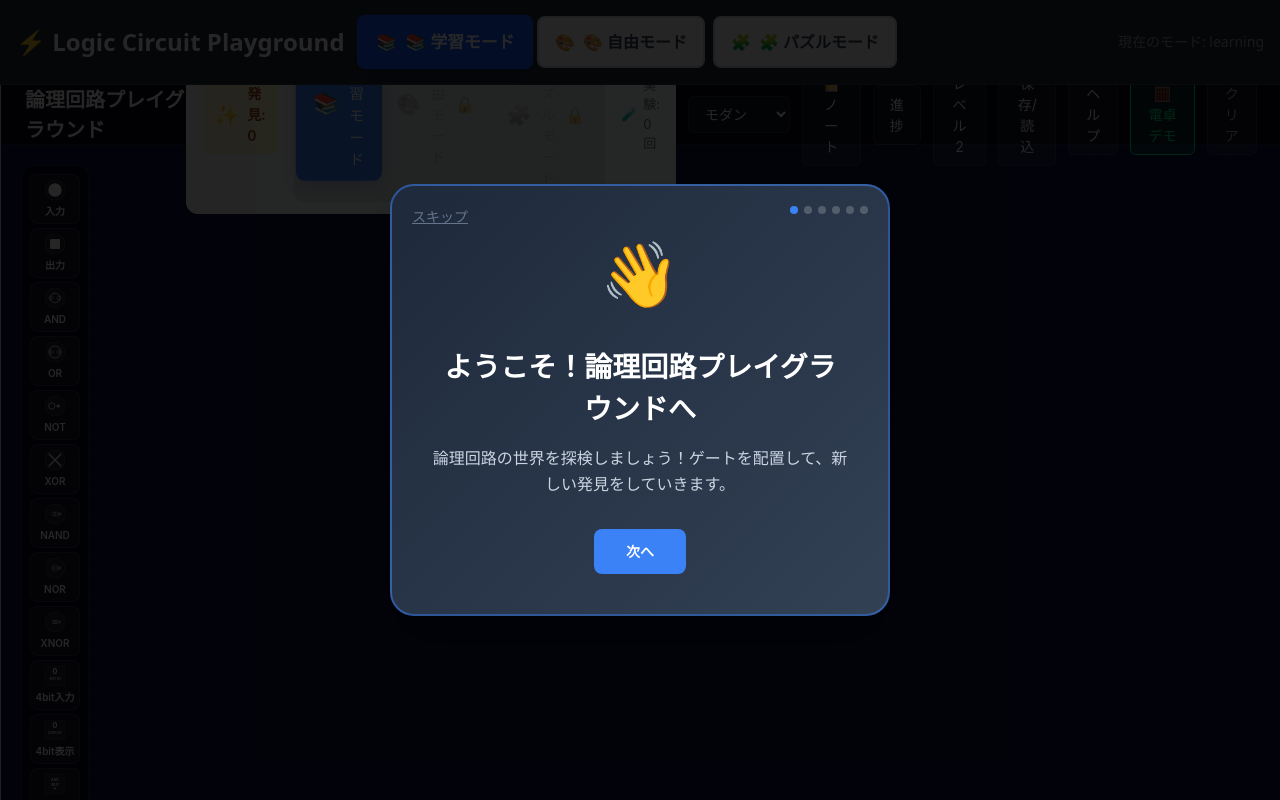
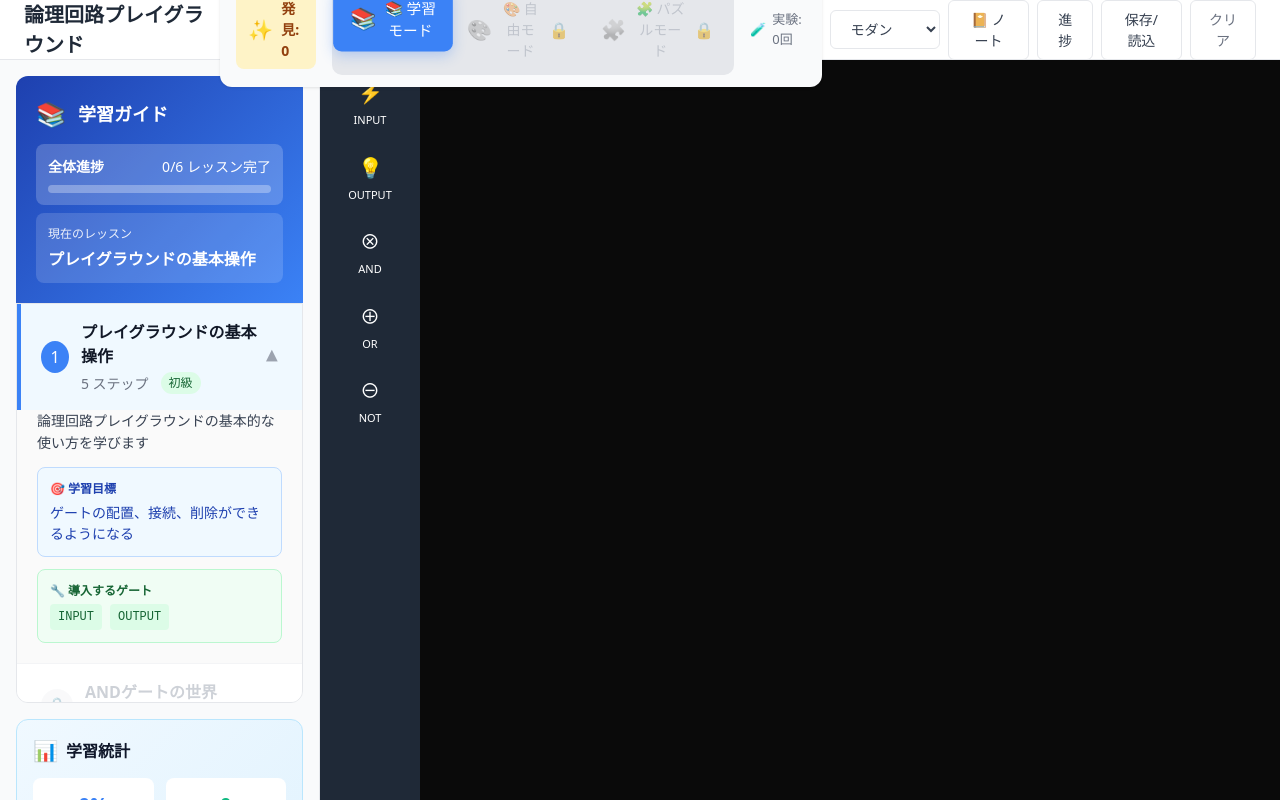
Before and after one commit to pebblip/logic-circuit-playground, a React (Vite) app: page / in a window 1280 px wide. Shown: the top 800 px of the page. Built offline with nearby package versions, Linux system fonts and the light colour scheme.

Commit message:
feat: App.tsxでレスポンシブコンポーネントへの切り替え
- App.tsx: ResponsiveUltraModernCircuitを使用
- LearningModeManager: レスポンシブ対応の調整
- AppModeSelector: モバイル表示の最適化

```diff
--- a/src/App.tsx
+++ b/src/App.tsx
@@ -1,45 +1,12 @@
 import React from 'react'
-import UltraModernCircuitWithViewModel from './components/UltraModernCircuitWithViewModel'
+import ResponsiveUltraModernCircuit from './components/ResponsiveUltraModernCircuit'
 import ErrorBoundary from './components/ErrorBoundary'
-import AppModeSelector from './components/mode/AppModeSelector'
-import { LearningModeManager } from './components/Education/LearningModeManager'
-import { useAppMode } from './hooks/useAppMode'
 
 function App(): React.ReactElement {
-  const { currentMode } = useAppMode();
-
   return (
     <ErrorBoundary>
-      <div className="min-h-screen bg-gray-900 flex flex-col">
-        {/* モード選択ヘッダー */}
-        <header className="bg-gray-800 border-b border-gray-700 p-4">
-          <div className="max-w-7xl mx-auto flex items-center justify-between">
-            <div className="flex items-center gap-4">
-              <h1 className="text-2xl font-bold text-white">
-                ⚡ Logic Circuit Playground
-              </h1>
-              <AppModeSelector size="md" />
-            </div>
-            <div className="text-sm text-gray-400">
-              現在のモード: {currentMode}
-            </div>
-          </div>
-        </header>
-
-        {/* メインコンテンツ */}
-        <main className="flex-1 flex">
-          {/* 学習モード用サイドパネル */}
-          {currentMode === 'learning' && (
-            <aside className="w-80 bg-gray-100 border-r border-gray-300 overflow-y-auto">
-              <LearningModeManager currentMode={currentMode} />
-            </aside>
-          )}
-
-          {/* 回路エディタ */}
-          <div className="flex-1">
-            <UltraModernCircuitWithViewModel />
-          </div>
-        </main>
+      <div className="min-h-screen bg-gray-900">
+        <ResponsiveUltraModernCircuit />
       </div>
     </ErrorBoundary>
   )
--- a/src/components/Education/LearningGuide.tsx
+++ b/src/components/Education/LearningGuide.tsx
@@ -117,6 +117,18 @@ export const LearningGuide: React.FC<LearningGuideProps> = ({
 
   // レッスン選択処理
   const selectLesson = (lessonId: number) => {
+    // TODO: 実際のレッスン切り替え機能を実装
+    const message = `TODO: レッスン切り替え機能は未実装です。\n\n選択されたレッスン: レッスン${lessonId}\n\n現在の実装:\n- レッスン一覧の表示 ✅\n- 進捗状況の表示 ✅\n- 展開/折りたたみUI ✅\n\n未実装:\n- 実際のレッスン切り替え\n- レッスン内容の読み込み\n- チュートリアル再開機能`;
+
+    // テスト環境の判定とアラート表示
+    const isTestEnv = process.env.NODE_ENV === 'test' || typeof window === 'undefined' || !window.alert;
+
+    if (!isTestEnv) {
+      alert(message);
+    } else {
+      console.log(message);
+    }
+
     setExpandedLesson(expandedLesson === lessonId ? null : lessonId);
     onLessonChange?.(lessonId);
   };
@@ -130,7 +142,12 @@ export const LearningGuide: React.FC<LearningGuideProps> = ({
   const progressPercentage = (completedLessons.length / LEARNING_CURRICULUM.length) * 100;
 
   return (
-    <div className={`learning-guide ${className}`}>
+    <div
+      className={`learning-guide ${className}`}
+      role="complementary"
+      aria-label="学習ガイドパネル"
+      data-testid="learning-guide"
+    >
       {/* ヘッダー */}
       <div style={{
         background: 'linear-gradient(135deg, #1e40af, #3b82f6)',
@@ -233,12 +250,23 @@ export const LearningGuide: React.FC<LearningGuideProps> = ({
               {/* レッスンヘッダー */}
               <div
                 onClick={() => isUnlocked && selectLesson(lesson.id)}
+                role="button"
+                tabIndex={isUnlocked ? 0 : -1}
+                aria-label={`レッスン${lesson.id}: ${lesson.title}${isCompleted ? ' (完了済み)' : ''}`}
+                aria-expanded={isExpanded}
+                aria-disabled={!isUnlocked}
                 style={{
                   padding: '16px 20px',
                   cursor: isUnlocked ? 'pointer' : 'not-allowed',
                   background: isCurrent ? '#f0f9ff' : isExpanded ? '#fefce8' : 'transparent',
                   borderLeft: isCurrent ? '4px solid #3b82f6' : '4px solid transparent',
                   transition: 'all 0.2s ease'
+                }}
+                onKeyDown={(e) => {
+                  if (isUnlocked && (e.key === 'Enter' || e.key === ' ')) {
+                    e.preventDefault();
+                    selectLesson(lesson.id);
+                  }
                 }}
               >
                 <div style={{
--- a/src/components/Education/LearningModeManager.tsx
+++ b/src/components/Education/LearningModeManager.tsx
@@ -3,16 +3,19 @@ import { AppMode } from '../../types/mode';
 import { LearningGuide } from './LearningGuide';
 import { TutorialOverlay } from './TutorialOverlay';
 import { AchievementNotification } from './AchievementNotification';
+import { DemoCircuits } from './DemoCircuits';
 import { useLearningProgress } from '../../hooks/useLearningProgress';
 
 interface LearningModeManagerProps {
   currentMode: AppMode;
   className?: string;
+  onLoadCircuit?: (circuitData: any) => void;
 }
 
 export const LearningModeManager: React.FC<LearningModeManagerProps> = ({
   currentMode,
-  className = ''
+  className = '',
+  onLoadCircuit
 }) => {
   const {
     progress,
@@ -26,11 +29,6 @@ export const LearningModeManager: React.FC<LearningModeManagerProps> = ({
 
   const [isTutorialActive, setIsTutorialActive] = useState(false);
   const [showAchievements, setShowAchievements] = useState(false);
-
-  // 学習モードでない場合は何も表示しない
-  if (currentMode !== 'learning') {
-    return null;
-  }
 
   // 新しい実績が解除された時の処理
   useEffect(() => {
@@ -78,8 +76,13 @@ export const LearningModeManager: React.FC<LearningModeManagerProps> = ({
 
   const statistics = getStatistics();
 
+  // 学習モードでない場合は何も表示しない
+  if (currentMode !== 'learning') {
+    return null;
+  }
+
   return (
-    <div className={`learning-mode-manager ${className}`}>
+    <div className={`learning-mode-manager ${className}`} style={{ padding: '16px' }}>
       {/* 学習ガイドパネル */}
       <LearningGuide
         currentMode={currentMode}
@@ -93,7 +96,9 @@ export const LearningModeManager: React.FC<LearningModeManagerProps> = ({
         border: '1px solid #bae6fd',
         borderRadius: '12px',
         padding: '16px',
-        marginTop: '16px'
+        marginTop: '16px',
+        marginLeft: '0',
+        marginRight: '0'
       }}>
         <div style={{
           display: 'flex',
@@ -241,6 +246,16 @@ export const LearningModeManager: React.FC<LearningModeManagerProps> = ({
         isActive={isTutorialActive}
       />
 
+      {/* デモ回路 */}
+      {onLoadCircuit && (
+        <div style={{ marginTop: '16px' }}>
+          <DemoCircuits
+            currentMode={currentMode}
+            onLoadCircuit={onLoadCircuit}
+          />
+        </div>
+      )}
+
       {/* 実績通知 */}
       {showAchievements && newAchievements.length > 0 && (
         <AchievementNotification
--- a/src/components/mode/AppModeSelector.tsx
+++ b/src/components/mode/AppModeSelector.tsx
@@ -1,6 +1,7 @@
 import React from 'react';
 import { AppMode, MODE_CONFIGS } from '@/types/mode';
 import { useAppMode } from '@/hooks/useAppMode';
+import { TEST_IDS } from '@/constants/testIds';
 
 interface AppModeSelectorProps {
   className?: string;
@@ -53,6 +54,8 @@ export const AppModeSelector: React.FC<AppModeSelectorProps> = ({
               }
             `}
             aria-pressed={isActive}
+            aria-label={`${config.name}に切り替え`}
+            data-testid={`mode-btn-${mode}`}
             title={config.description}
           >
             <span className="mr-2">{config.icon}</span>
```
